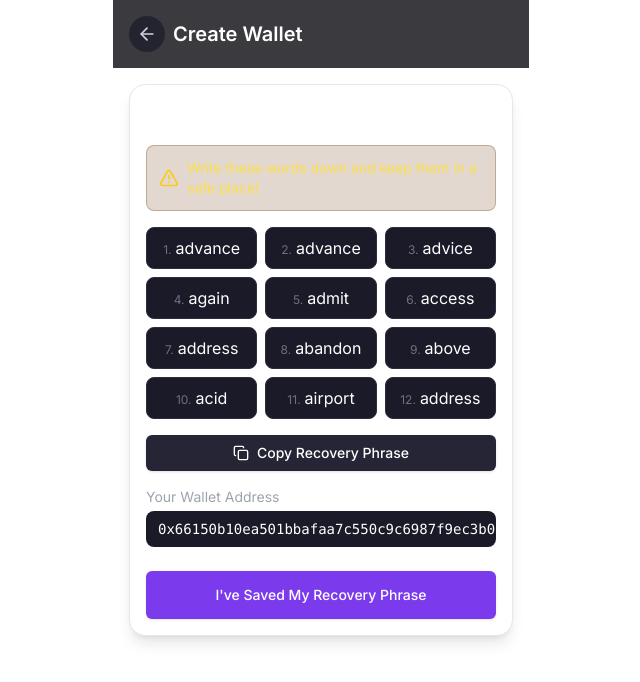
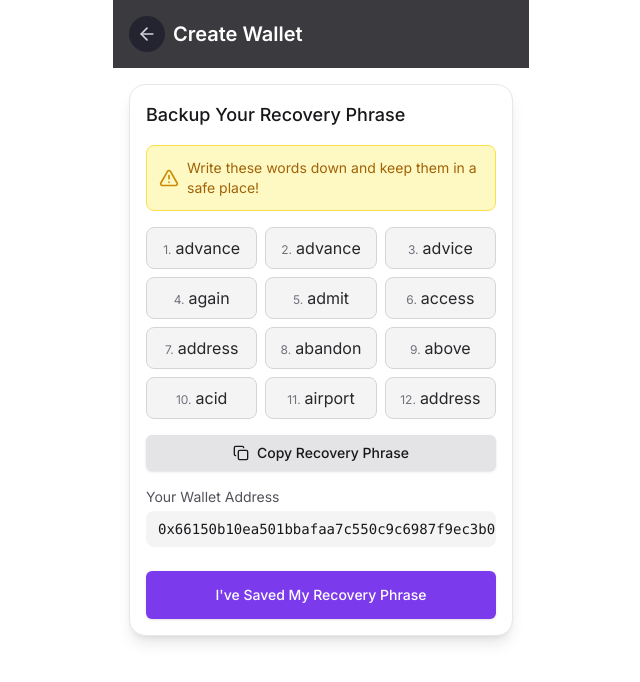
Before and after one commit to howcleiton/howwallet, a React (Vite) app: page /create-wallet in a window 1280 px wide. Both pictures are taken after a click on the button "Create Wallet". Shown: the top 682 px of the page, without its empty margins (319-959 px from the left). Built offline with nearby package versions, Linux system fonts and the light colour scheme.

Commit message:
darkmode createpage

```diff
--- a/src/pages/CreateWalletPage.tsx
+++ b/src/pages/CreateWalletPage.tsx
@@ -19,7 +19,6 @@ const CreateWalletPage = () => {
   const { toast } = useToast();
 
   useEffect(() => {
-    // Reset state when component mounts
     setNewWallet(null);
     setCopied(false);
   }, []);
@@ -63,20 +62,25 @@ const CreateWalletPage = () => {
 
       <div className="p-4">
         {!newWallet ? (
-          <motion.div
-            initial={{ opacity: 0, y: 10 }}
-            animate={{ opacity: 1, y: 0 }}
-          >
+          <motion.div initial={{ opacity: 0, y: 10 }} animate={{ opacity: 1, y: 0 }}>
             <CardContainer className="mb-6">
-              <h2 className="text-lg font-medium text-white mb-4">Create a New Wallet</h2>
+              <h2 className="text-lg font-medium text-zinc-900 dark:text-white mb-4">
+                Create a New Wallet
+              </h2>
 
               <div className="mb-4">
-                <label className="block text-sm text-gray-400 mb-2">Wallet Name</label>
+                <label className="block text-sm text-zinc-700 dark:text-zinc-300 mb-2">
+                  Wallet Name
+                </label>
                 <Input
                   value={walletName}
                   onChange={(e) => setWalletName(e.target.value)}
                   placeholder="My Wallet"
-                  className="bg-[#1a1a28] border-[#2d2d3d] text-white"
+                  className="bg-zinc-100 dark:bg-[#1a1a28]
+                             text-zinc-900 dark:text-white
+                             border border-zinc-300 dark:border-[#2d2d3d]
+                             placeholder:text-zinc-500 dark:placeholder:text-zinc-400
+                             transition-colors"
                 />
               </div>
 
@@ -89,7 +93,7 @@ const CreateWalletPage = () => {
               </Button>
             </CardContainer>
 
-            <div className="text-sm text-gray-400">
+            <div className="text-sm text-zinc-600 dark:text-zinc-400">
               <p className="mb-2">By creating a new wallet, you will:</p>
               <ul className="list-disc pl-5 space-y-1">
                 <li>Generate a new Solana address</li>
@@ -105,11 +109,15 @@ const CreateWalletPage = () => {
             transition={{ duration: 0.3 }}
           >
             <CardContainer className="mb-6">
-              <h2 className="text-lg font-medium text-white mb-4">Backup Your Recovery Phrase</h2>
+              <h2 className="text-lg font-medium text-zinc-900 dark:text-white mb-4">
+                Backup Your Recovery Phrase
+              </h2>
 
-              <div className="flex items-center gap-2 p-3 rounded-lg bg-yellow-900/20 border border-yellow-900/30 mb-4">
-                <AlertTriangle className="w-5 h-5 text-yellow-400 flex-shrink-0" />
-                <p className="text-sm text-yellow-300">
+              <div className="flex items-center gap-2 p-3 rounded-lg
+                              bg-yellow-100 dark:bg-yellow-900/20
+                              border border-yellow-300 dark:border-yellow-900/30 mb-4">
+                <AlertTriangle className="w-5 h-5 text-yellow-600 dark:text-yellow-400 flex-shrink-0" />
+                <p className="text-sm text-yellow-700 dark:text-yellow-300">
                   Write these words down and keep them in a safe place!
                 </p>
               </div>
@@ -118,16 +126,18 @@ const CreateWalletPage = () => {
                 {newWallet.seedPhrase.map((word, index) => (
                   <div
                     key={index}
-                    className="p-2 bg-[#1a1a28] border border-[#2d2d3d] rounded-lg text-center"
+                    className="p-2 bg-zinc-100 dark:bg-[#1a1a28]
+                               border border-zinc-300 dark:border-[#2d2d3d]
+                               rounded-lg text-center"
                   >
-                    <span className="text-xs text-gray-500 mr-1">{index + 1}.</span>
-                    <span className="text-white">{word}</span>
+                    <span className="text-xs text-zinc-500 dark:text-gray-500 mr-1">{index + 1}.</span>
+                    <span className="text-zinc-800 dark:text-white">{word}</span>
                   </div>
                 ))}
               </div>
 
               <Button
-                className="w-full mb-4 bg-[#252536] hover:bg-[#2d2d46] text-white"
+                className="w-full mb-4 bg-zinc-200 dark:bg-[#252536] hover:bg-zinc-300 dark:hover:bg-[#2d2d46] text-zinc-900 dark:text-white"
                 onClick={copySeedPhrase}
               >
                 {copied ? (
@@ -144,8 +154,11 @@ const CreateWalletPage = () => {
               </Button>
 
               <div className="mb-6">
-                <p className="text-sm text-gray-400 mb-1">Your Wallet Address</p>
-                <div className="px-3 py-2 bg-[#1a1a28] rounded-lg text-white overflow-x-auto font-mono text-sm">
+                <p className="text-sm text-zinc-600 dark:text-zinc-400 mb-1">
+                  Your Wallet Address
+                </p>
+                <div className="px-3 py-2 bg-zinc-100 dark:bg-[#1a1a28] rounded-lg
+                                text-zinc-900 dark:text-white overflow-x-auto font-mono text-sm">
                   {newWallet.address}
                 </div>
               </div>
```
